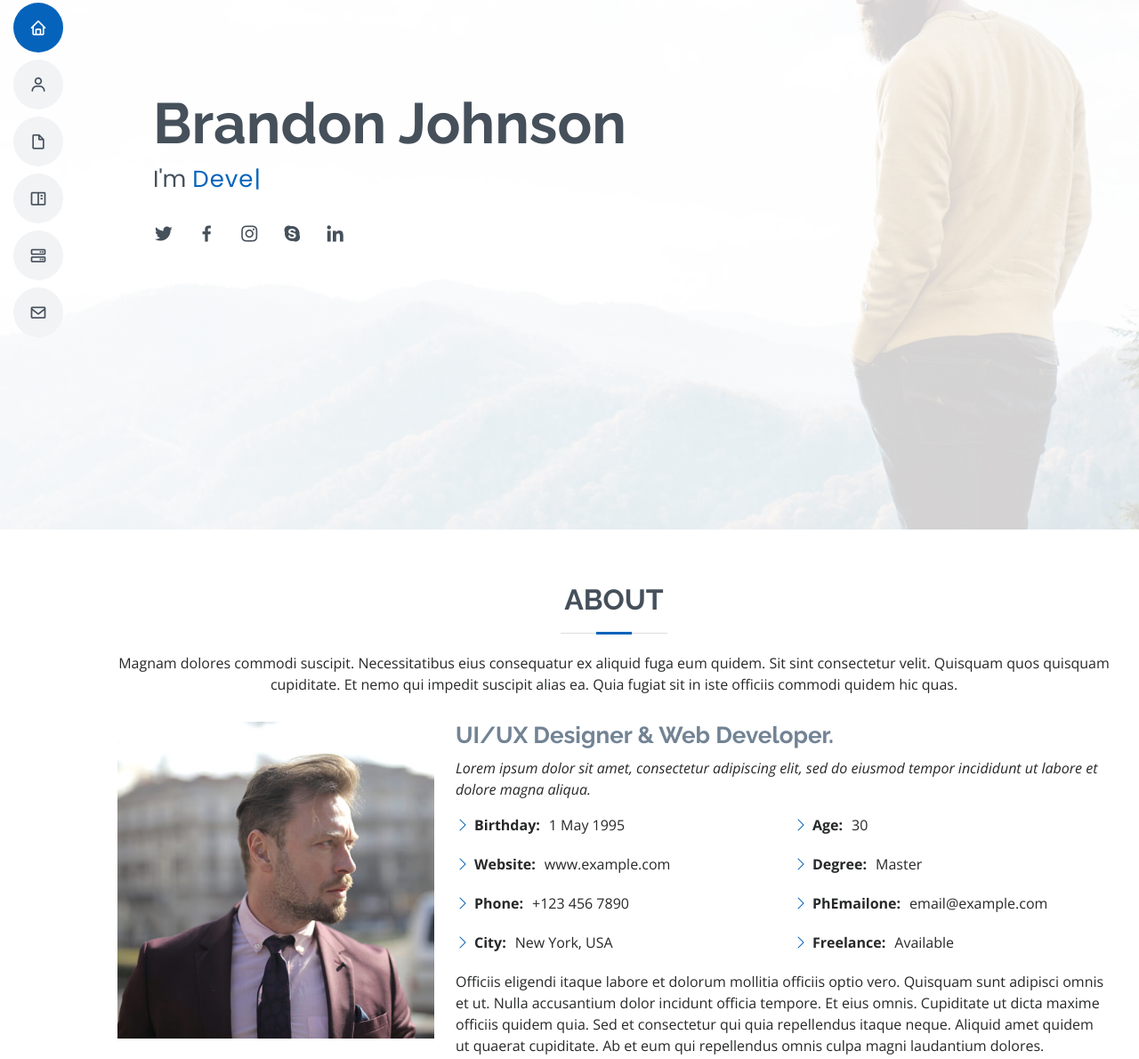
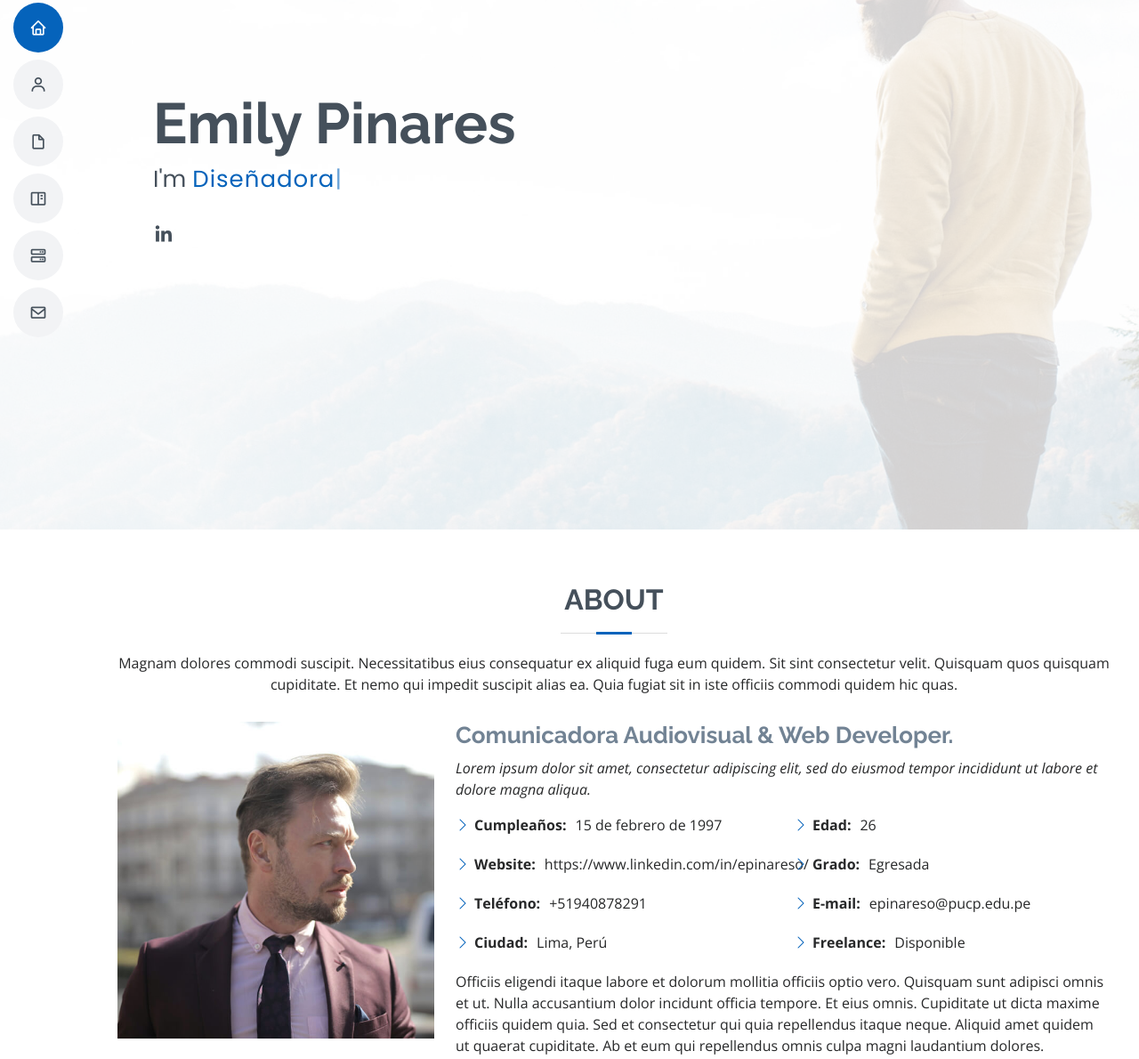
Before and after one commit to epinareso/PORTAFOLIO, a plain HTML site: page index.html in a window 1280 px wide. Shown: the part 205-1395 px from the top of the page at 89% size. Drawn offline with nearby package versions, Linux system fonts and the light colour scheme.

Commit message:
Update index.html
I changed some info

```diff
--- a/index.html
+++ b/index.html
@@ -28,8 +28,8 @@
   <link href="assets/css/style.css" rel="stylesheet">
 
   <!-- =======================================================
-  * Template Name: MyResume
-  * Updated: Jan 09 2024 with Bootstrap v5.3.2
+  * Template Name: My Portfolio
+  * Updated: Jan 27 2024 with Bootstrap v5.3.2
   * Template URL: https://bootstrapmade.com/free-html-bootstrap-template-my-resume/
   * Author: BootstrapMade.com
   * License: https://bootstrapmade.com/license/
@@ -46,12 +46,12 @@
 
     <nav id="navbar" class="navbar nav-menu">
       <ul>
-        <li><a href="#hero" class="nav-link scrollto active"><i class="bx bx-home"></i> <span>Home</span></a></li>
-        <li><a href="#about" class="nav-link scrollto"><i class="bx bx-user"></i> <span>About</span></a></li>
-        <li><a href="#resume" class="nav-link scrollto"><i class="bx bx-file-blank"></i> <span>Resume</span></a></li>
-        <li><a href="#portfolio" class="nav-link scrollto"><i class="bx bx-book-content"></i> <span>Portfolio</span></a></li>
-        <li><a href="#services" class="nav-link scrollto"><i class="bx bx-server"></i> <span>Services</span></a></li>
-        <li><a href="#contact" class="nav-link scrollto"><i class="bx bx-envelope"></i> <span>Contact</span></a></li>
+        <li><a href="#Home" class="nav-link scrollto active"><i class="bx bx-home"></i> <span>Home</span></a></li>
+        <li><a href="#Profile" class="nav-link scrollto"><i class="bx bx-user"></i> <span>About</span></a></li>
+        <li><a href="#Education" class="nav-link scrollto"><i class="bx bx-file-blank"></i> <span>Resume</span></a></li>
+        <li><a href="#Portfolio" class="nav-link scrollto"><i class="bx bx-book-content"></i> <span>Portfolio</span></a></li>
+        <li><a href="#Services" class="nav-link scrollto"><i class="bx bx-server"></i> <span>Services</span></a></li>
+        <li><a href="#Contact" class="nav-link scrollto"><i class="bx bx-envelope"></i> <span>Contact</span></a></li>
       </ul>
     </nav><!-- .nav-menu -->
 
@@ -60,14 +60,10 @@
   <!-- ======= Hero Section ======= -->
   <section id="hero" class="d-flex flex-column justify-content-center">
     <div class="container" data-aos="zoom-in" data-aos-delay="100">
-      <h1>Brandon Johnson</h1>
-      <p>I'm <span class="typed" data-typed-items="Designer, Developer, Freelancer, Photographer"></span></p>
+      <h1>Emily Pinares</h1>
+      <p>I'm <span class="typed" data-typed-items="Comunicadora, Diseñadora, Fotógrafa, Freelancer, Photographer"></span></p>
       <div class="social-links">
-        <a href="#" class="twitter"><i class="bx bxl-twitter"></i></a>
-        <a href="#" class="facebook"><i class="bx bxl-facebook"></i></a>
-        <a href="#" class="instagram"><i class="bx bxl-instagram"></i></a>
-        <a href="#" class="google-plus"><i class="bx bxl-skype"></i></a>
-        <a href="#" class="linkedin"><i class="bx bxl-linkedin"></i></a>
+      <a href="#" class="linkedin"><i class="bx bxl-linkedin"></i></a>
       </div>
     </div>
   </section><!-- End Hero -->
@@ -88,7 +84,7 @@
             <img src="assets/img/profile-img.jpg" class="img-fluid" alt="">
           </div>
           <div class="col-lg-8 pt-4 pt-lg-0 content">
-            <h3>UI/UX Designer &amp; Web Developer.</h3>
+            <h3>Comunicadora Audiovisual &amp; Web Developer.</h3>
             <p class="fst-italic">
               Lorem ipsum dolor sit amet, consectetur adipiscing elit, sed do eiusmod tempor incididunt ut labore et dolore
               magna aliqua.
@@ -96,18 +92,18 @@
             <div class="row">
               <div class="col-lg-6">
                 <ul>
-                  <li><i class="bi bi-chevron-right"></i> <strong>Birthday:</strong> <span>1 May 1995</span></li>
-                  <li><i class="bi bi-chevron-right"></i> <strong>Website:</strong> <span>www.example.com</span></li>
-                  <li><i class="bi bi-chevron-right"></i> <strong>Phone:</strong> <span>+123 456 7890</span></li>
-                  <li><i class="bi bi-chevron-right"></i> <strong>City:</strong> <span>New York, USA</span></li>
+                  <li><i class="bi bi-chevron-right"></i> <strong>Cumpleaños:</strong> <span>15 de febrero de 1997</span></li>
+                  <li><i class="bi bi-chevron-right"></i> <strong>Website:</strong> <span>https://www.linkedin.com/in/epinareso/</span></li>
+                  <li><i class="bi bi-chevron-right"></i> <strong>Teléfono:</strong> <span>+51940878291</span></li>
+                  <li><i class="bi bi-chevron-right"></i> <strong>Ciudad:</strong> <span>Lima, Perú</span></li>
                 </ul>
               </div>
               <div class="col-lg-6">
                 <ul>
-                  <li><i class="bi bi-chevron-right"></i> <strong>Age:</strong> <span>30</span></li>
-                  <li><i class="bi bi-chevron-right"></i> <strong>Degree:</strong> <span>Master</span></li>
-                  <li><i class="bi bi-chevron-right"></i> <strong>PhEmailone:</strong> <span>email@example.com</span></li>
-                  <li><i class="bi bi-chevron-right"></i> <strong>Freelance:</strong> <span>Available</span></li>
+                  <li><i class="bi bi-chevron-right"></i> <strong>Edad:</strong> <span>26</span></li>
+                  <li><i class="bi bi-chevron-right"></i> <strong>Grado:</strong> <span>Egresada</span></li>
+                  <li><i class="bi bi-chevron-right"></i> <strong>E-mail:</strong> <span>epinareso@pucp.edu.pe</span></li>
+                  <li><i class="bi bi-chevron-right"></i> <strong>Freelance:</strong> <span>Disponible</span></li>
                 </ul>
               </div>
             </div>
```
